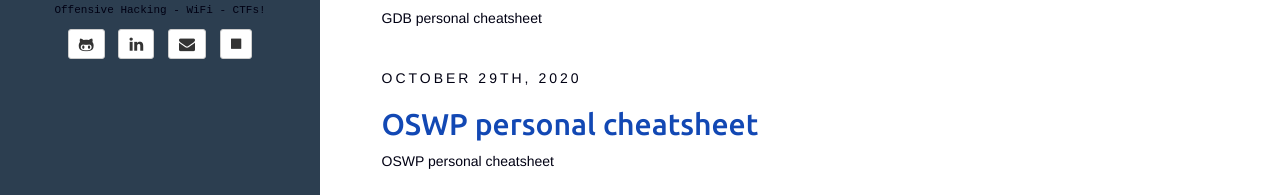
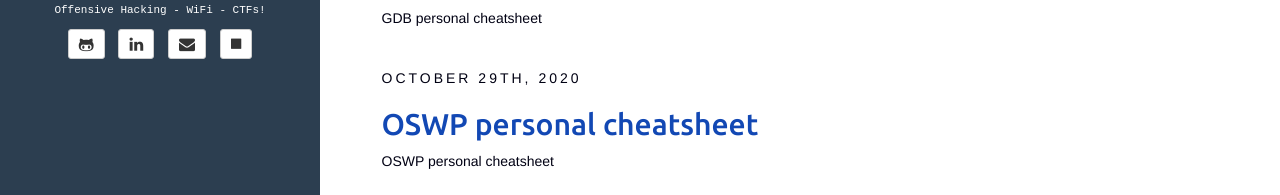
Before and after one commit to debiantano/old_page2, a Jekyll site: the page built from index.html, in a window 1280 px wide. Shown: the part 481-676 px from the top of the page. Built offline with Jekyll 4.4.1, drawn with Linux system fonts in a browser that asks for light colours; the list of posts is cut into pages by our own code.

Commit message:
Update style.css

```diff
--- a/assets/css/style.css
+++ b/assets/css/style.css
@@ -14,7 +14,7 @@ table, th, td {
 	top: 0px;
 	padding-top: 10%;
 	background-color: #2c3e50;
-	color: #fffff;
+	color: #ffffff;
 }
 
 .sidebar-header {
```
